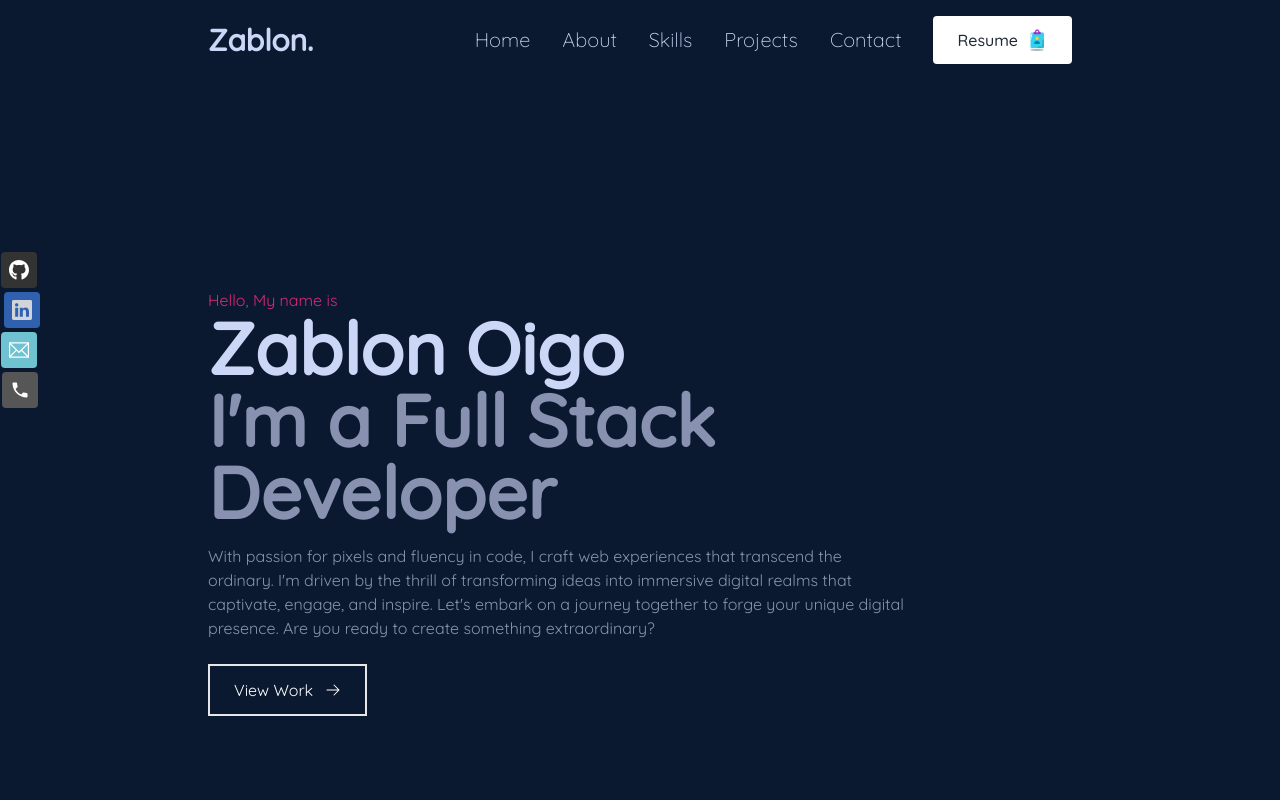
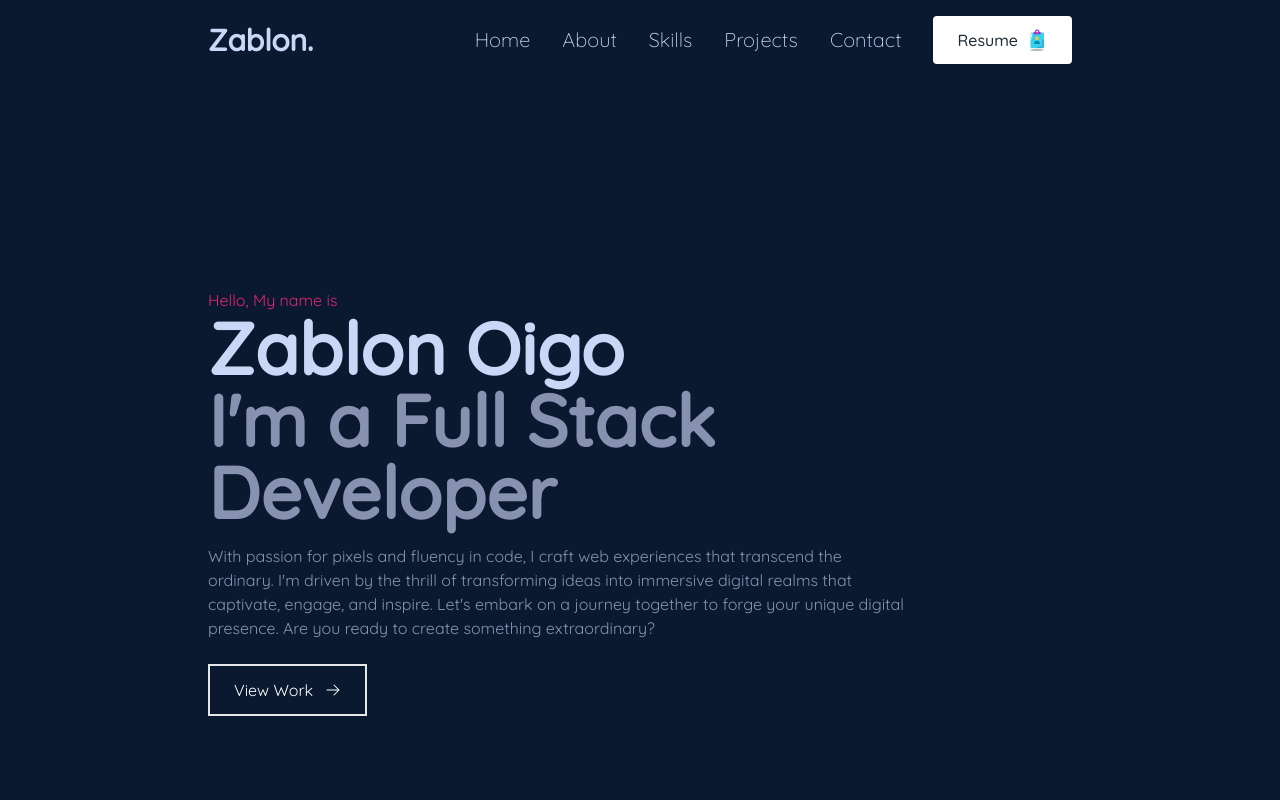
Before and after one commit to zablon-oigo/portfolio, a React (Vite) app: page / in a window 1280 px wide. Shown: the top 800 px of the page. Built offline with nearby package versions, Linux system fonts and the light colour scheme; a web font is replaced by a local one.

Commit message:
Style: Padding

```diff
--- a/src/components/Navbar.jsx
+++ b/src/components/Navbar.jsx
@@ -61,14 +61,14 @@ export default function Navbar() {
 
             </section>
 
-            <div className="md:block fixed hidden top-[300px]  left-0 ">
-                <div className="w-[160px] h-[60px]  flex flex-col items-center justify-center gap-1">
-                    <a href="https://github.com/zablon-oigo" target="_blank" className="inline-flex w-full items-center  justify-center ml-[-190px] hover:ml-[2px] duration-700 ease-in space-x-2"><span className="text-xl">Github </span><FaGithub className="text-4xl text-white bg-[#333333] px-2 py-1 rounded  "/></a>
-                    <a href="https://www.linkedin.com/in/zablon-oigo-ba4268234/" target="_blank" className="inline-flex w-full items-center  justify-center ml-[-200px] hover:ml-[2px] duration-700 ease-in space-x-2"><span className="text-xl">LinkedIn </span><BsLinkedin className="text-4xl text-text-white  bg-[#3061AF] px-2 py-1 rounded  "/></a>
-                    <a href="mailto:zablonoigo51@gmail.com" target="_blank" className="inline-flex w-full items-center  justify-center ml-[-180px] hover:ml-[2px] duration-700 ease-in space-x-2"><span className="text-xl">Email </span><TfiEmail className="text-4xl text-white bg-[#6fc2d0] px-2 py-1 rounded  "/></a>
-                    <a href="tel:+254715206073" target="_blank" className="inline-flex w-full items-center  justify-center ml-[-200px] hover:ml-[2px] duration-700 ease-in space-x-2"><span className="text-xl">Contact </span><IoMdCall  className="text-4xl text-white bg-[#565656] px-2 py-1 rounded  "/></a>
+            {/* <div className="md:block  absolute hidden top-[350px] w-[160px] h-[60px]  left-0 ">
+                <div className="  flex flex-col items-center justify-center gap-2">
+                    <a href="https://github.com/zablon-oigo" target="_blank" className="inline-flex w-full items-center  justify-center  ml-[-120px] cursor-pointer hover:ml-[100px] duration-700 ease-in space-x-2"><FaGithub className="text-4xl text-white bg-[#333333] px-2 py-1 rounded  cursor-pointer"/></a>
+                    <a href="https://www.linkedin.com/in/zablon-oigo-ba4268234/" target="_blank" className="inline-flex w-full items-center  justify-center ml-[-200px] hover:ml-[2px] duration-700 ease-in space-x-2"><BsLinkedin className="text-4xl text-text-white  bg-[#3061AF] px-2 py-1 rounded  "/></a>
+                    <a href="mailto:zablonoigo51@gmail.com" target="_blank" className="inline-flex w-full items-center  justify-center ml-[-180px] hover:ml-[2px] duration-700 ease-in space-x-2"><TfiEmail className="text-4xl text-white bg-[#6fc2d0] px-2 py-1 rounded  "/></a>
+                    <a href="tel:+254715206073" target="_blank" className="inline-flex w-full items-center  justify-center ml-[-200px] hover:ml-[100px] duration-700 ease-in space-x-2"><IoMdCall  className="text-4xl text-white bg-[#565656] px-2 py-1 rounded  "/></a>
                 </div>
-            </div>
+            </div> */}
     </div>
     </>
   )
```
